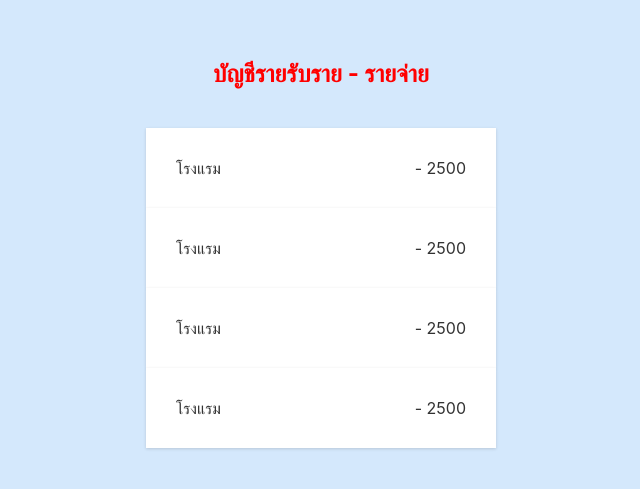
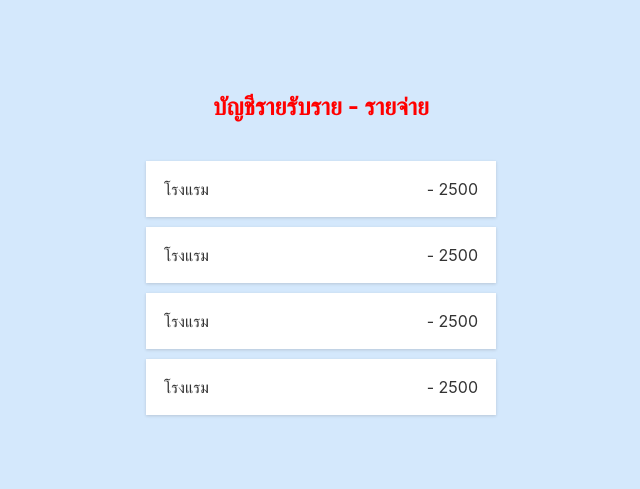
Before and after one commit to chankxow/ReactJs-Begin, a React (Create React App) app in the folder myApplication/react-basic/: page / in a window 1280 px wide. Shown: the part 147-636 px from the top of the page, without its empty margins (319-959 px from the left). Built offline with nearby package versions, Linux system fonts and the light colour scheme.

Commit message:
Update transaction.css

```diff
--- a/myApplication/react-basic/src/component/transaction.css
+++ b/myApplication/react-basic/src/component/transaction.css
@@ -6,10 +6,10 @@
 .item-list li{
     background-color: white;
     box-shadow:0 1px 3px rgba(23, 5, 5, 0.15);
-    padding: 30px;
+    padding: 18px;
     color: #333;
     display: flex;
     justify-content: space-between;
-    margin-top: 10px 0;
+    margin: 10px 0;
     position: relative;
 }
```
